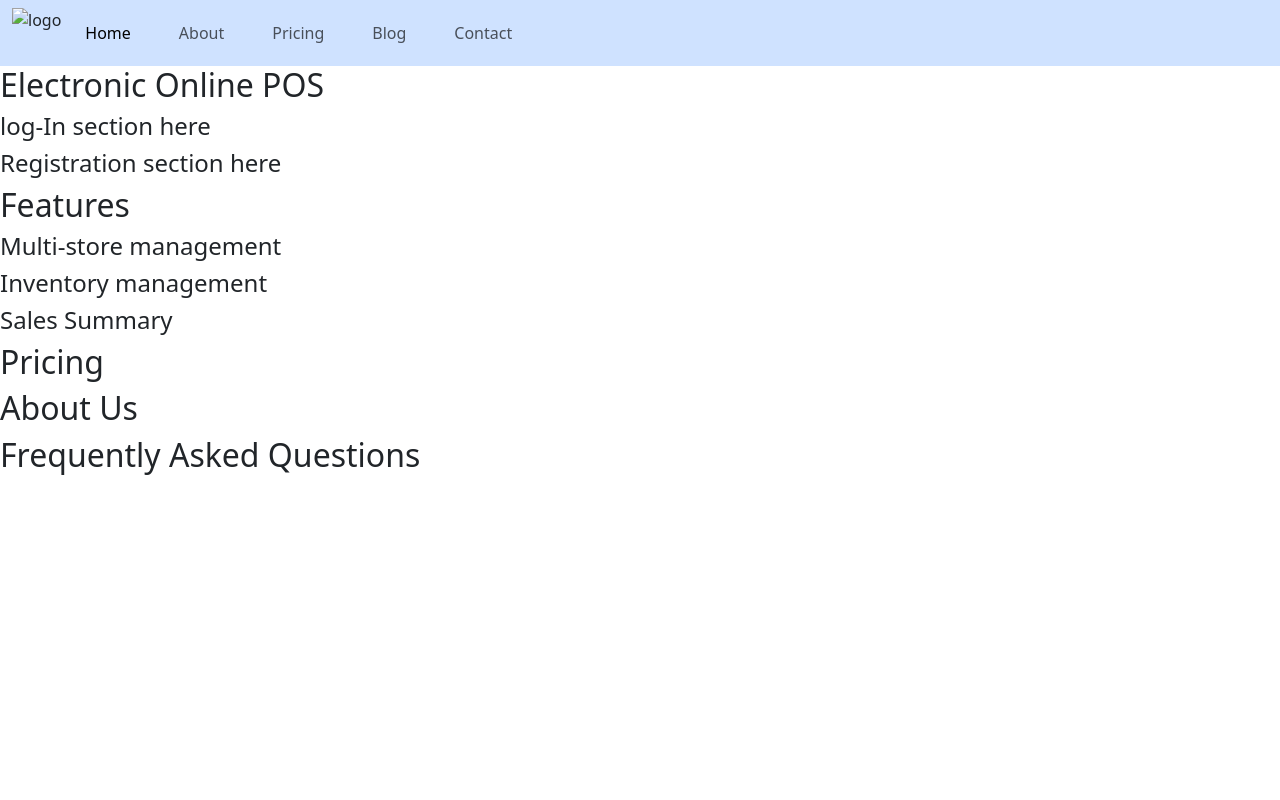
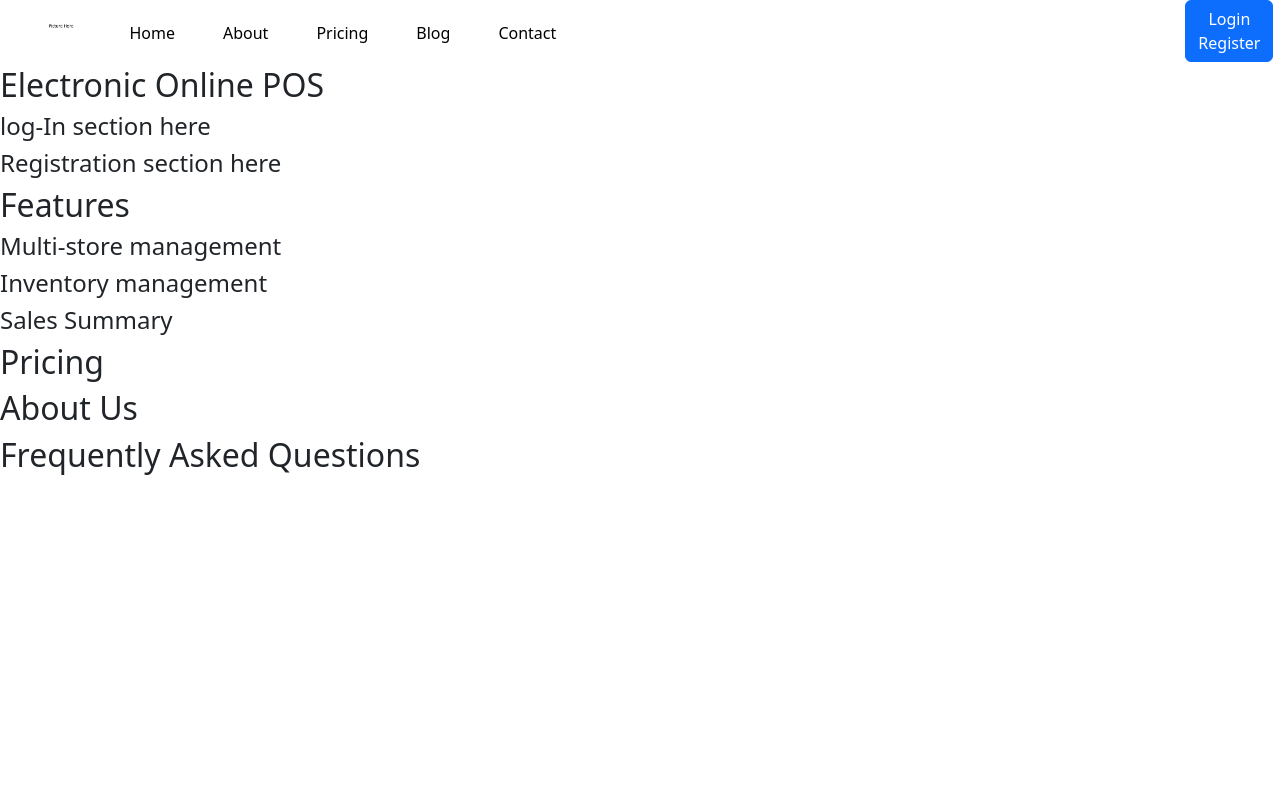
Before and after one commit to jsiroy/kodevamps-mp2, a plain HTML site: page index.html in a window 1280 px wide. Shown: the top 800 px of the page. Drawn offline with nearby package versions, Linux system fonts and the light colour scheme.

Commit message:
Ferdie: ADDING OFFCANVAS IN THE NAVBAR SECTION AND HOVER IN THE HOME PAGE

```diff
--- a/css/style.css
+++ b/css/style.css
@@ -1,7 +1,34 @@
-.footerAllPage{
-    align-items:last baseline;
+/* HEADER SECTION */
+.nav-link {
+  font-size: medium;
+  position: relative;
+  padding: 0;
+  margin: 0;
+  color: black;
+}
+
+.nav-link::after {
+  opacity: 0;
+  transition: all 0.2s;
+  content: "";
+  height: 2px;
+  width: 100%;
+  background-color: blue;
+  position: absolute;
+  bottom: 0;
+  left: 0;
+}
+.nav-link:hover::after {
+  opacity: 1;
+}
+
+/* HEADER SECTION END */
+
+
+.footerAllPage {
+  align-items: last baseline;
   display: flex;
-    height:100vh;
+  height: 100vh;
   justify-content: center;
   margin: 0;
   margin-top: 0px;
@@ -11,13 +38,23 @@
 }
 
 /*  Footer mobile responsive section starts here */
-@media (max-width: 400px)
-          {.footerNavMobileRes{flex-direction: column !important;
-          }}
-@media (max-width: 797px) and (min-width: 401px)
-          {.footerNavMobileRes{justify-content: center !important;
-          }}
-@media (max-width: 800px)
-          {.footercContainerMobileRes{flex-direction: column; text-align: center !important;
-          }}
+@media (max-width: 400px) {
+  .footerNavMobileRes {
+    flex-direction: column !important;
+  }
+}
+
+@media (max-width: 797px) and (min-width: 401px) {
+  .footerNavMobileRes {
+    justify-content: center !important;
+  }
+}
+
+@media (max-width: 800px) {
+  .footercContainerMobileRes {
+    flex-direction: column;
+    text-align: center !important;
+  }
+}
+
 /*  Footer mobile responsive section ends here */
--- a/index.html
+++ b/index.html
@@ -14,11 +14,16 @@
 <body class="">
 
   <header>
+    <div class="container-fluid">
+
+      <div class="row">
+
+        <div class="col-lg-11">
 
           <!----------------Navigation Bar Area-------------------->
-    <nav class="navbar navbar-expand-lg bg-primary-subtle sticky-top">
+          <nav class="navbar navbar-expand-lg sticky-top">
             <div class="container-fluid">
-        <img src="brandnameHere" alt="logo" height="50px">
+              <img src="/resources/picture.jpg" alt="logo" height="50px">
 
               <button class="navbar-toggler" type="button" data-bs-toggle="collapse" data-bs-target="#navbarNav"
                 aria-controls="navbarNav" aria-expanded="false" aria-label="Toggle navigation">
@@ -27,7 +32,7 @@
               <div class="collapse navbar-collapse mx-auto" id="navbarNav">
                 <ul class="navbar-nav">
                   <li class="nav-item px-3 navbarResponsivePadding">
-              <a class="nav-link active" aria-current="page" href="#">Home</a>
+                    <a class="nav-link" aria-current="page" href="#">Home</a>
                   </li>
                   <li class="nav-item px-3 navbarResponsivePadding">
                     <a class="nav-link" href="#about">About</a>
@@ -47,6 +52,38 @@
             </div>
           </nav>
           <!--------------------- Navigation End --------------------->
+
+        </div>
+
+        <div class="col-lg-1 text-end">
+
+
+          <!-- Off Canvas -->
+          <button class="btn btn-primary" type="button" data-bs-toggle="offcanvas" data-bs-target="#offcanvasRight"
+            aria-controls="offcanvasRight">Login <br> Register</button>
+
+          <div class="offcanvas offcanvas-end" tabindex="-1" id="offcanvasRight" aria-labelledby="offcanvasRightLabel">
+            <div class="offcanvas-header">
+              <h5 class="offcanvas-title" id="offcanvasRightLabel">Offcanvas right</h5>
+              <button type="button" class="btn-close" data-bs-dismiss="offcanvas" aria-label="Close"></button>
+            </div>
+            <div class="offcanvas-body">
+            </div>
+          </div>
+          <!-- Off Canvas End -->
+
+        </div>
+
+
+
+
+
+
+      </div>
+
+
+    </div>
+
 
   </header>
 
```
Lines whose indentation alone changed are shown as unchanged.
